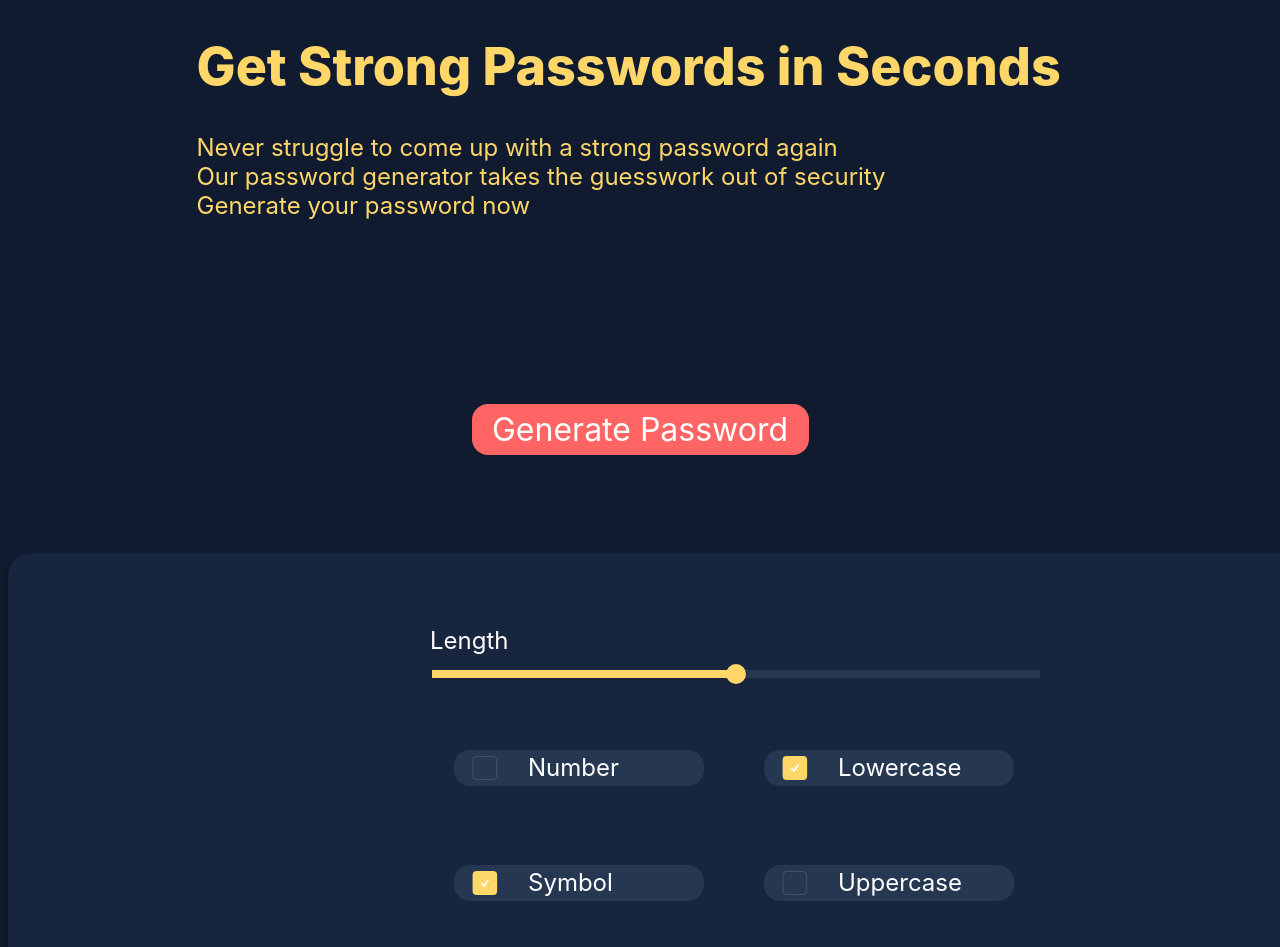
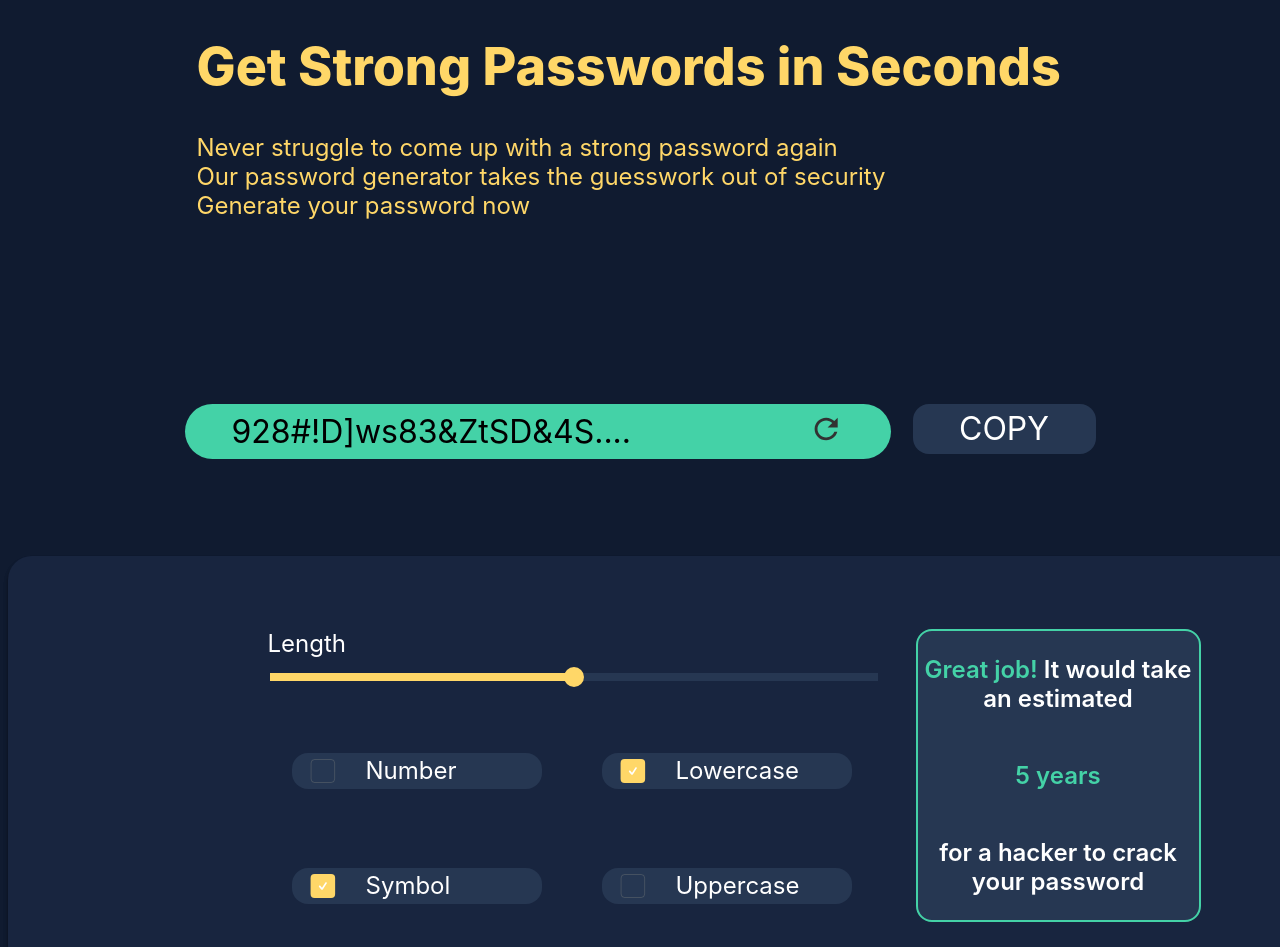
Before and after one commit to Murilo-Luciano/password-generator, a Next.js app: page /staging in a window 1280 px wide. Shown: the top 947 px of the page. Built offline with nearby package versions, Linux system fonts and the light colour scheme.

Commit message:
all variations

```diff
--- a/pages/staging.tsx
+++ b/pages/staging.tsx
@@ -1,6 +1,9 @@
 import React, { useEffect, useState } from "react";
 
 export default function Staging() {
+  const [initialState, setInitialState] = useState(false);
+  const [strengthLevel, setStrengthLevel] = useState(STRENGTH_LEVELS.veryGood);
+
   return (
     <div
       style={
@@ -37,9 +40,18 @@ export default function Staging() {
 
       <HeroSection />
 
-      <InitialButton />
+      {initialState ? (
+        <InitialButton />
+      ) : (
+        // @todo: use context
+        <PasswordDisplayContainer strengthLevel={strengthLevel} />
+      )}
 
-      <PasswordOptionsContainer />
+      {/* @todo: use context */}
+      <PasswordOptionsContainer
+        initialState={initialState}
+        strengthLevel={strengthLevel}
+      />
     </div>
   );
 }
@@ -59,7 +71,117 @@ const colors = {
   white: "#FFFFFF",
 };
 
-const PasswordOptionsContainer = () => {
+const STRENGTH_LEVELS = {
+  veryGood: {
+    color: colors.veryGood,
+    interjection: "Great job!",
+  },
+  strong: {
+    color: colors.strong,
+    interjection: "Well done!",
+  },
+  medium: {
+    color: colors.medium,
+    interjection: "Not bad!",
+  },
+  weak: {
+    color: colors.weak,
+    interjection: "Oops!",
+  },
+  veryWeak: {
+    color: colors.veryWeak,
+    interjection: "Uh oh!",
+  },
+};
+
+const PasswordDisplayContainer = (props: {
+  strengthLevel: { color: string };
+}) => {
+  return (
+    <div
+      style={{
+        // margin: "0 auto",
+        marginBottom: 97,
+        display: "flex",
+        flexDirection: "row",
+
+        justifyContent: "center",
+        // height: 56,
+        // width: 818,
+      }}
+    >
+      <div
+        style={{
+          // height: 56,
+          width: 612,
+          borderRadius: 32,
+          backgroundColor: props.strengthLevel.color,
+          color: colors.black,
+
+          display: "flex",
+
+          alignContent: "center",
+          justifyContent: "space-between",
+
+          paddingLeft: 47,
+          paddingRight: 47,
+          paddingBottom: 8,
+          paddingTop: 8,
+
+          // fontFamily: "Inter",
+          // fontStyle: "normal",
+          fontWeight: 400,
+          fontSize: 32,
+          // lineHeight: 39,
+        }}
+      >
+        {"928#!D]ws83&ZtSD&4S...."}
+        <svg
+          width="36"
+          height="34"
+          viewBox="0 0 36 34"
+          fill="none"
+          xmlns="http://www.w3.org/2000/svg"
+        >
+          <path
+            d="M26.2968 8.99567C24.2043 6.9415 21.3325 5.6665 18.1432 5.6665C11.7645 5.6665 6.61255 10.7382 6.61255 16.9998C6.61255 23.2615 11.7645 28.3332 18.1432 28.3332C23.526 28.3332 28.0142 24.7207 29.2985 19.8332H26.2968C25.1135 23.134 21.9097 25.4998 18.1432 25.4998C13.3664 25.4998 9.48438 21.689 9.48438 16.9998C9.48438 12.3107 13.3664 8.49984 18.1432 8.49984C20.5388 8.49984 22.6746 9.47734 24.2332 11.0215L19.5863 15.5832H29.6882V5.6665L26.2968 8.99567Z"
+            fill="#323232"
+          />
+        </svg>
+      </div>
+      <div
+        style={{
+          height: 50,
+          width: 183,
+          borderRadius: 16,
+          backgroundColor: colors.cardBackgroundLight,
+
+          // fontFamily: "Inter",
+          // fontStyle: "normal",
+          fontWeight: 400,
+          fontSize: 32,
+          // lineHeight: 39,
+
+          display: "flex",
+          justifyContent: "center",
+          alignItems: "center",
+
+          marginLeft: 22, // ou space-between no container
+        }}
+      >
+        COPY
+      </div>
+    </div>
+  );
+};
+
+const PasswordOptionsContainer = (props: {
+  initialState: boolean;
+  strengthLevel: {
+    color: string;
+    interjection: string;
+  };
+}) => {
   return (
     <div
       style={{
@@ -78,6 +200,10 @@ const PasswordOptionsContainer = () => {
         paddingRight: 211,
         boxShadow:
           "0px 4px 4px rgba(0, 0, 0, 0.25), 0px 4px 4px rgba(0, 0, 0, 0.25)",
+
+        display: "flex",
+        flexDirection: "row",
+        justifyContent: "center",
       }}
     >
       <div
@@ -109,6 +235,64 @@ const PasswordOptionsContainer = () => {
           <OptionCheckBox defaultValue={false} optionLabel="Uppercase" />
         </div>
       </div>
+      {props.initialState ? null : (
+        <div
+          style={{
+            width: 281,
+            // height: 293,
+            borderRadius: 16,
+            backgroundColor: colors.cardBackgroundLight,
+            // backgroundColor: "red",
+            // borderWidth: 4,
+            border: `2px solid ${props.strengthLevel.color}`,
+
+            borderColor: props.strengthLevel.color,
+            textAlign: "center",
+
+            display: "flex",
+            flexDirection: "column",
+            justifyContent: "space-between",
+
+            marginLeft: 40,
+          }}
+        >
+          <p
+            style={{
+              fontWeight: 600,
+              fontSize: 24,
+            }}
+          >
+            <a
+              style={{
+                color: props.strengthLevel.color,
+                fontWeight: 600,
+                fontSize: 24,
+              }}
+            >
+              {props.strengthLevel.interjection}
+            </a>{" "}
+            It would take an estimated
+          </p>
+          <p
+            style={{
+              color: props.strengthLevel.color,
+              fontWeight: 600,
+              fontSize: 24,
+            }}
+          >
+            5 years
+          </p>
+
+          <p
+            style={{
+              fontWeight: 600,
+              fontSize: 24,
+            }}
+          >
+            for a hacker to crack your password
+          </p>
+        </div>
+      )}
     </div>
   );
 };
```
Also changed, not shown: public/reload.svg (added).
